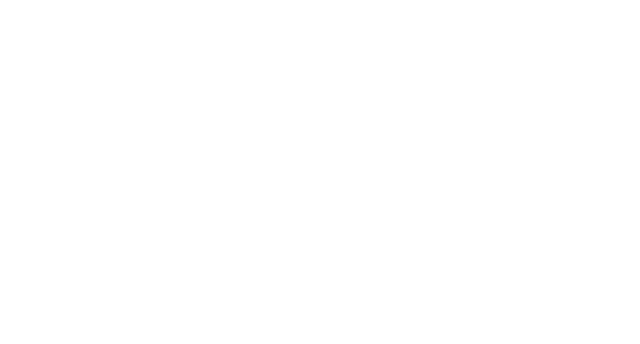
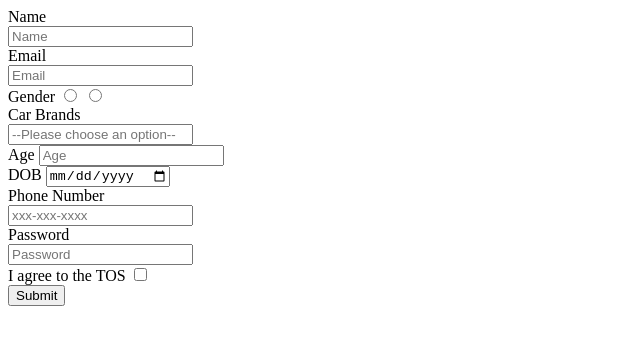
Before and after one commit to acciojob/signup-form-car-O2119, a website: page main.html in a window 1280 px wide. Shown: the whole page, without its empty margins (0-640 px from the left). Drawn offline with Linux system fonts and the light colour scheme.

Commit message:
created a submission

```diff
--- a/main.html
+++ b/main.html
@@ -7,6 +7,35 @@
 </head>
 
 <body>
+	<lable for="name">Name</lable><br>
+	<input type="text" id="name" placeholder="Name" required><br>
+
+	<lable for="email">Email</lable><br>
+	<input type="email" id="email" placeholder="Email" required><br>
+
+	<lable for="name">Gender</lable>
+	<input type="radio" id="gender_m" name="gender" required>
+	<input type="radio" id="gender_f" name="gender" required><br>
+
+	<lable for="car">Car Brands</lable><br>
+	<input type="select" id="cars" placeholder="--Please choose an option--" required>
+		<br>
+
+	<lable for="age">Age</lable>
+	<input type="number" id="age" placeholder="Age" required><br>
+
+	<lable for="dob">DOB</lable>
+	<input type="date" id="dob" required><br>
+
+	<lable for="tel">Phone Number</lable><br>
+	<input type="tel" id="tel" placeholder="xxx-xxx-xxxx" required><br>
+
+	<lable for="password">Password</lable><br>
+	<input type="password" id="password" placeholder="Password" required><br>
+
+	<lable for="tos">I agree to the TOS</lable>
+	<input type="checkbox" id="tos" required><br>
+	<input type="submit" >
 	<!-- the entire body must be written by student -->
     <script type="text/javascript" src="./script.js">
 </script>
```
